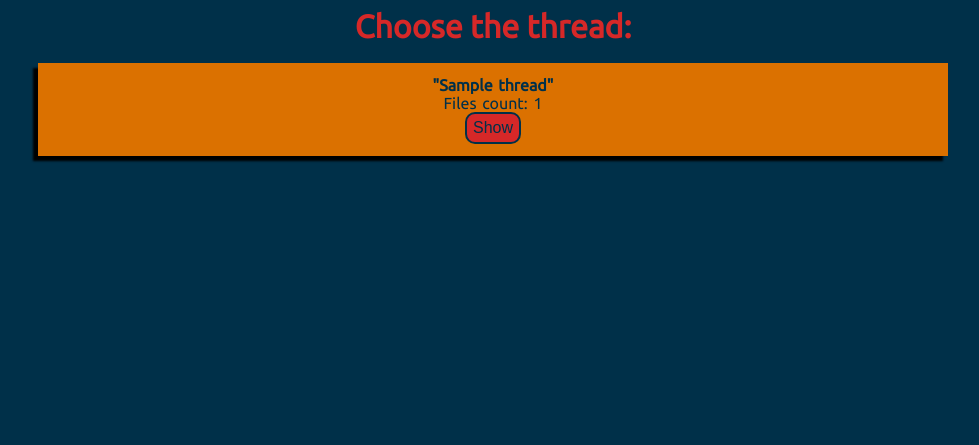
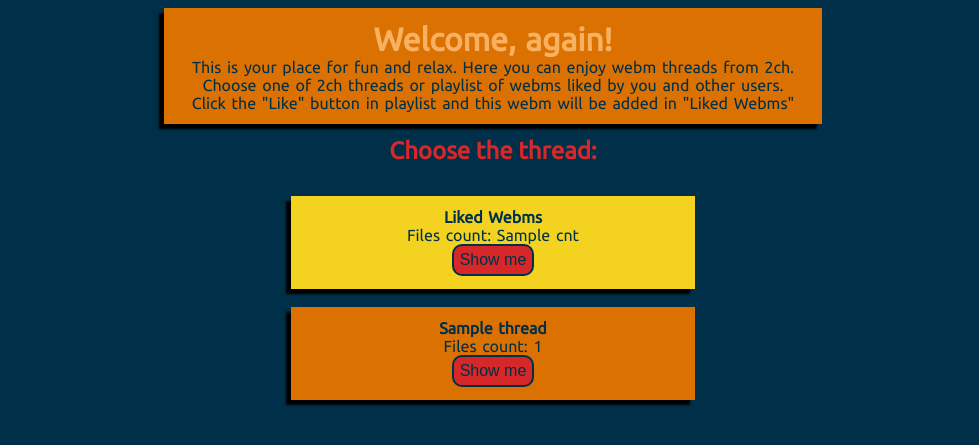
Before and after one commit to ukulekek/2ch_webm_streamer, a Flask app: template app/templates/index.html in a window 1280 px wide. Shown: the top 445 px of the page, without its empty margins (147-1126 px from the left). Run offline with Flask 2, Linux system fonts and the light colour scheme; the template is opened without the code that fills it: most values are stand-ins (such as "Sample title", 1, 10 or a date in 2020).

Commit message:
add favourites, change styles, thumbnails

```diff
--- /dev/null
+++ b/app/dvach/favourite.json
@@ -0,0 +1 @@
+[{"name": "1488.webm", "path": "/b/src/205374886/15709060846600.webm", "duration": 224, "thumbnail": "/b/thumb/205374886/15709060846600s.jpg"}, {"name": "15642812105010.mp4", "path": "/b/src/205395794/15709142165000.mp4", "duration": 172, "thumbnail": "/b/thumb/205395794/15709142165000s.jpg"}]
--- a/app/routes.py
+++ b/app/routes.py
@@ -2,18 +2,35 @@ import os
 from app import app
 from flask import render_template, request, url_for
 
-from app.dvach.generatePlaylist import get_webm_threads, download_thread, generate_json_playlist
+from app.dvach.generatePlaylist import get_webm_threads, download_thread, save_to_favourite, load_favourites
 
-@app.route('/', methods=['GET', 'POST'])
-@app.route('/index', methods=['GET', 'POST'])
+@app.route('/')
+@app.route('/index')
 def index():
+    favourite_count = len(load_favourites())
     return render_template('index.html',
-                           threads= get_webm_threads()
+                           threads= get_webm_threads(),
+                           cnt= favourite_count
                            )
 
-@app.route('/thread/<num>')
+@app.route('/thread/<num>', methods=["GET", "POST"])
 def thread(num):
     link = "https://2ch.hk/b/res/{}.json".format(num)
-    files = download_thread(link)
+    if num == 'favourite':
+        files = load_favourites()
+        files = files[::-1]
+    else:
+        files = download_thread(link)
+    if request.method == 'POST':
+        for form in request.form:
+            if form.startswith('/b/'):
+                print(form)
+                add_to_favorite(form, files)
     return render_template('thread.html',
-                            files= files)
+                            files= files,
+                            num= num)
+
+def add_to_favorite(path, files):
+    for file in files:
+        if file['path'] == path:
+            save_to_favourite(file)
--- a/app/static/css/basic_style.css
+++ b/app/static/css/basic_style.css
@@ -5,15 +5,23 @@ body{
 h1{
   margin: auto;
   width: 50%;
-  color: #d62828;
+  color: #f8b160;
   font-family: 'Ubuntu', sans-serif;
   text-align: center;
 }
 
-#thread{
+h2{
+  margin: auto;
+  width: 50%;
+  color: #d62828;
+  font-family: 'Ubuntu', sans-serif;
+  text-align: center;
+  padding: 1%;
+}
+
+#about {
   background: #db7100;
   margin: auto;
-  width: 70%;
   -webkit-box-shadow: -5px 5px 2px 0px #000000;
   box-shadow: -5px 5px 2px 0px #000000;
   font-family: 'Ubuntu', sans-serif;
@@ -25,7 +33,43 @@ h1{
   font-variant: normal;
   padding: 1%;
   text-align: center;
+  width: 50%;
+
 }
+#favourite_thread{
+  background: #f3d320;
+  margin: auto;
+  -webkit-box-shadow: -5px 5px 2px 0px #000000;
+  box-shadow: -5px 5px 2px 0px #000000;
+  font-family: 'Ubuntu', sans-serif;
+  font-size: 16px;
+  word-spacing: 2px;
+  color: #003049;
+  font-weight: normal;
+  font-style: normal;
+  font-variant: normal;
+  padding: 1%;
+  text-align: center;
+  width: 30%;
+}
+
+#thread{
+  background: #db7100;
+  margin: auto;
+  -webkit-box-shadow: -5px 5px 2px 0px #000000;
+  box-shadow: -5px 5px 2px 0px #000000;
+  font-family: 'Ubuntu', sans-serif;
+  font-size: 16px;
+  word-spacing: 2px;
+  color: #003049;
+  font-weight: normal;
+  font-style: normal;
+  font-variant: normal;
+  padding: 1%;
+  text-align: center;
+  width: 30%;
+}
+
 
 .myButton {
   color: #003049;
--- a/app/templates/index.html
+++ b/app/templates/index.html
@@ -2,12 +2,29 @@
 
 {% block content%}
 <body>
-    <h1>Choose the thread:</h1><br>
+    <div id="about">
+        <h1>Welcome, again!</h1>
+        <p1>
+            This is your place for fun and relax.
+            Here you can enjoy webm threads from 2ch. <br>
+            Choose one of 2ch threads or playlist of webms liked by you and other users.<br>
+            Click the "Like" button in playlist and this webm will be added in "Liked Webms"
+        </p1>
+    </div>
+    <h2>Choose the thread:</h1><br>
+    <div id="favourite_thread">
+                <b>Liked Webms </b>
+                <br>Files count: {{ cnt }}
+                <br><a href={{ url_for('thread', num = "favourite") }}>
+                <input class="myButton" type="submit" name="submit_button" value="Show me"></a>
+    </div>
+        <br>
     {% for thread in threads %}
     <div id="thread">
-            <b>"{{ thread.subject }}" </b>
-            <br>Files count: {{ thread.files_count }}
-            <br><a href={{ url_for('thread', num = thread.num) }}><input class="myButton" type="submit" name="submit_button" value=Show me></a>
+                <b>{{ thread.subject }} </b>
+                <br>Files count: {{ thread.files_count }}
+                <br><a href={{ url_for('thread', num = thread.num) }}>
+                <input class="myButton" type="submit" name="submit_button" value="Show me"></a>
     </div>
         <br>
     {% endfor %}
```
Also changed, not shown: app/dvach/generatePlaylist.py (+13 -12 lines), app/static/css/cinema_style.css (+14 -4 lines), app/templates/thread.html (+13 -1 lines), app/static/js/script.js (line endings or trailing spaces).
